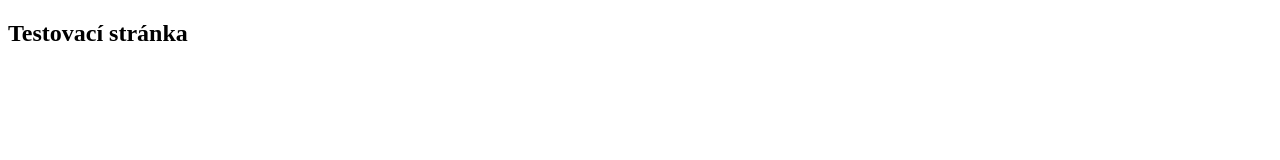
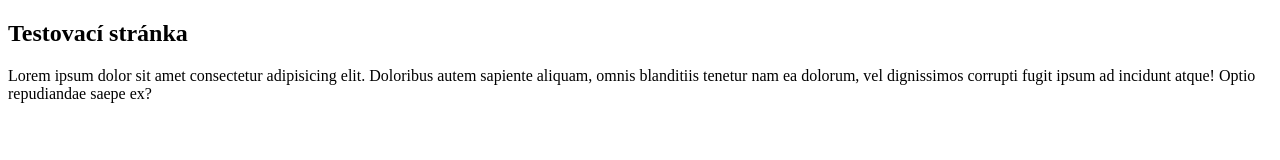
Before and after one commit to jan-blazek/test_git, a plain HTML site: page index.html in a window 1280 px wide. Drawn offline with Linux system fonts and the light colour scheme.

Commit message:
přidán první odstavec

```diff
--- a/index.html
+++ b/index.html
@@ -7,5 +7,9 @@
 <body>
     <h2>Testovací stránka</h2>
 
+    <p>Lorem ipsum dolor sit amet consectetur adipisicing elit. Doloribus autem sapiente aliquam, omnis blanditiis
+        tenetur nam ea dolorum, vel dignissimos corrupti fugit ipsum ad incidunt atque! Optio repudiandae saepe ex?</p>
+
+
 </body>
 </html>
```
